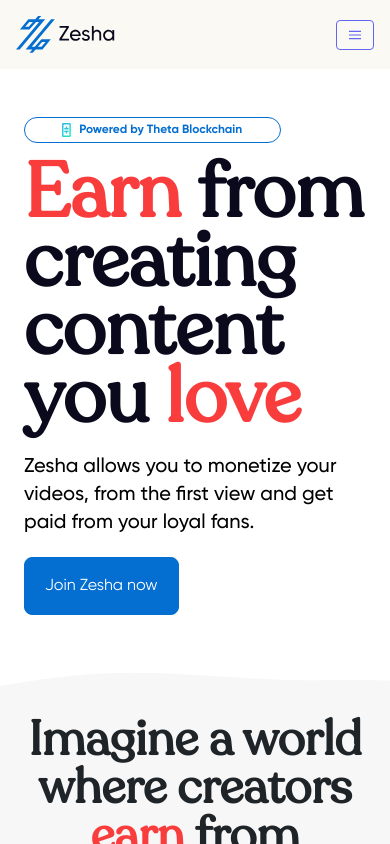
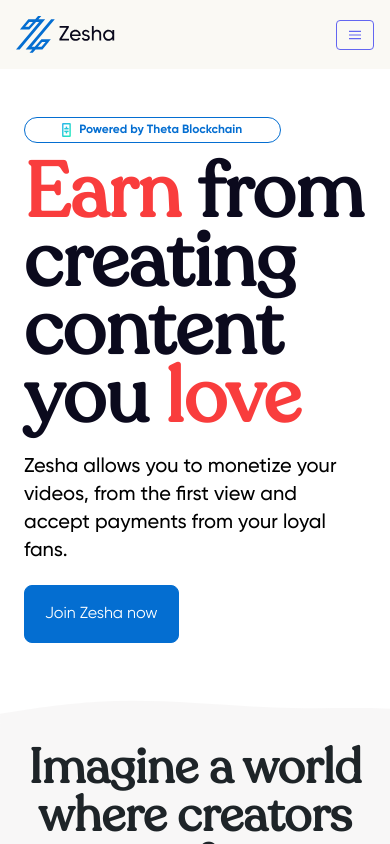
Before and after one commit to Zesha-io/zesha.io-frontend, a Next.js app: page /creators in a window 390 px wide. Shown: the top 844 px of the page. Built offline with nearby package versions, Linux system fonts and the light colour scheme.

Commit message:
Mobile responsiveness fix

```diff
--- a/src/app/creators/page.js
+++ b/src/app/creators/page.js
@@ -54,8 +54,8 @@
                                 <div className="mb-5 md:mb-10 mt-5">
                                     <p className="text-xl font-medium">
                                         Zesha allows you to monetize your
-                                        videos, from the first view and get paid
-                                        from your loyal fans.
+                                        videos, from the first view and accept
+                                        payments from your loyal fans.
                                     </p>
                                     {/* Zesha allows you to monetize your videos,
                                     get paid for ads and premium content you
```
